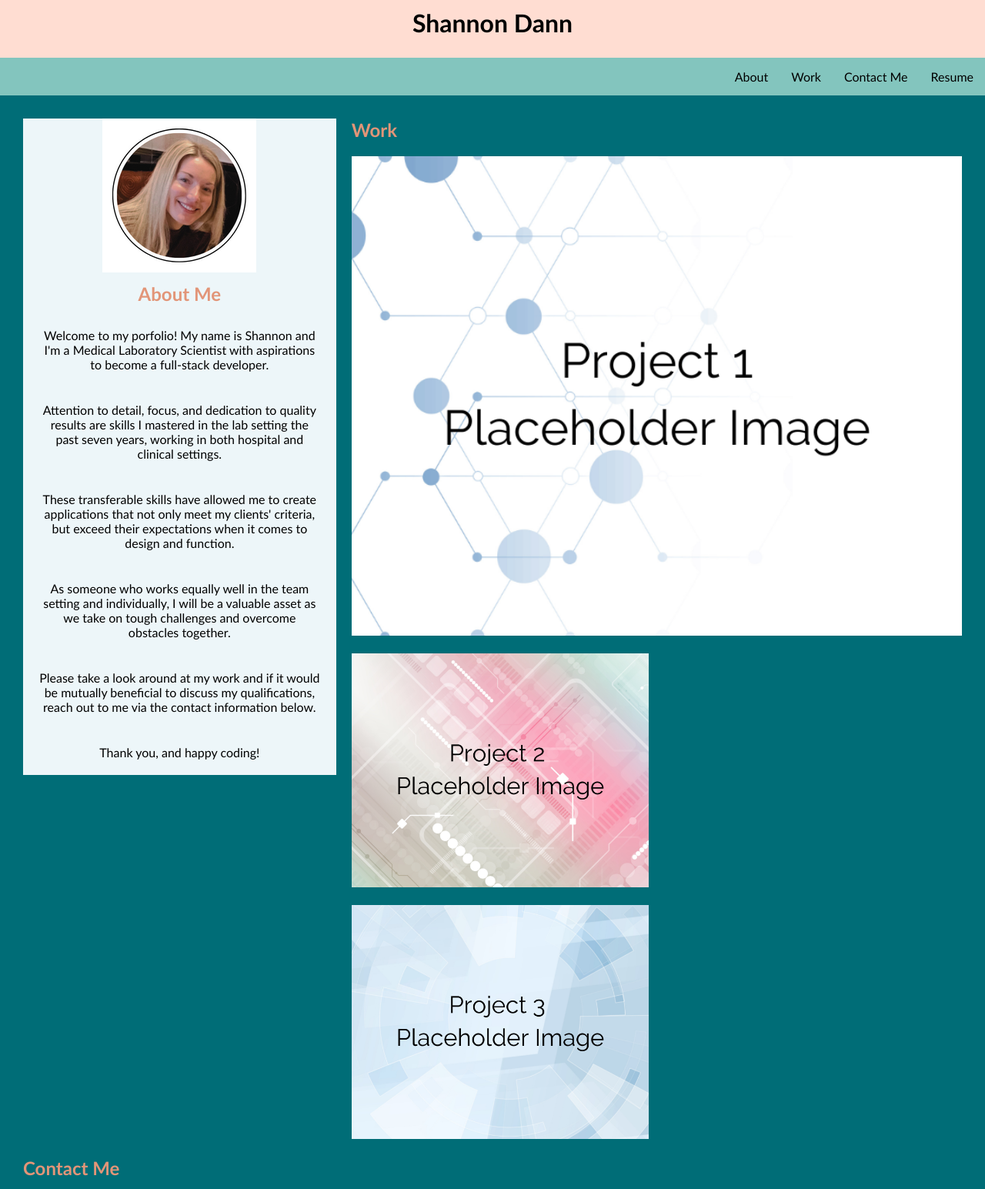
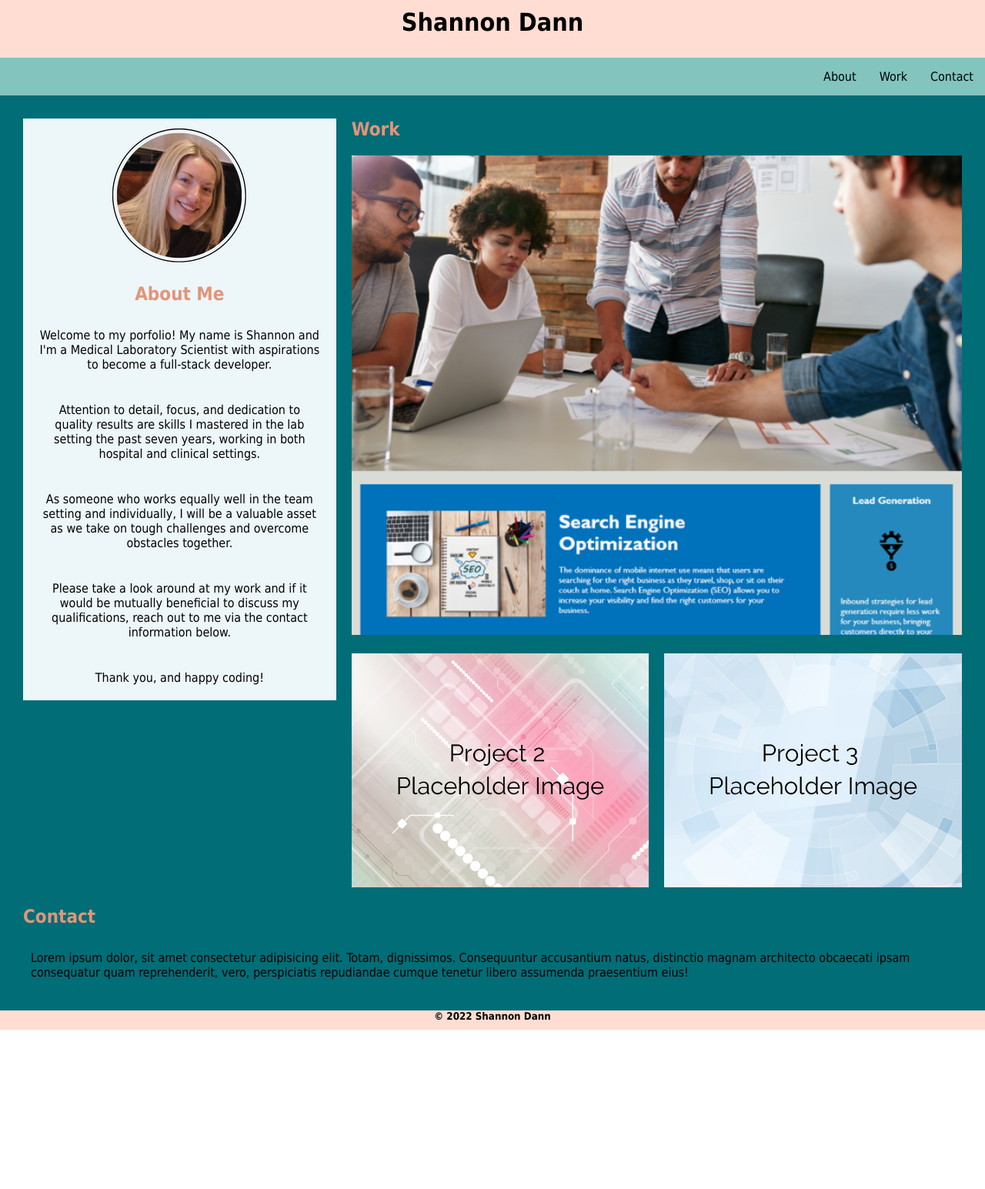
Before and after one commit to smdann/homework-professional-portfolio, a plain HTML site: page index.html in a window 1280 px wide. Shown: the top 1545 px of the page at 77% size. After the commit the page ends 1338 px from the top, so only its background shows below. Drawn offline with Linux system fonts and the light colour scheme.

Commit message:
Adjusted flexbox (moved smaller work images into column). Added pseudoclasses to nav links and work images for hover effect.

```diff
--- a/assets/css/style.css
+++ b/assets/css/style.css
@@ -3,7 +3,7 @@
     margin: 0;
     padding: 0;
     box-sizing: border-box;
-    font-family: 'Calibri', 'Tahoma', 'sans-serif'
+    font-family: 'Tahoma', 'sans-serif'
 }
 
 /* Header */
@@ -36,13 +36,13 @@ nav {
     text-align: center;
 }
 
-a:hover, a:link {
+a:visited, a:link {
     color: rgb(0, 0, 0);
     text-decoration: none;
 }
 
-a:visited {
-    color: black;
+a:hover {
+    color: #EDF6F9;
 }
 
 /* Aside - About Me Section */
@@ -56,16 +56,6 @@ aside {
 .self-photo {
     max-width: 75%;
 }
-
-/* .about-header {
-    flex-direction: column;
-    flex: 2 ;
-}
-
-.about-paragraph {
-    flex-direction: column;
-    flex: 3 ;
-} */
 
 /* Main Section */
 main {
@@ -86,7 +76,8 @@ p {
 
 /* Work Section */
 .work-section {
-    flex-wrap: wrap;
+    display: flex;
+    flex-direction: column;
     flex: 2;
 }
 
@@ -99,13 +90,22 @@ p {
     padding: 10px;
 }
 
+.work-row {
+    display: flex;
+    flex-direction: row;
+}
+
 .work-image-2, .work-image-3 {
-    width: 50%;
+    width: 100%;
     padding: 10px;
 }
 
 .work-figures:hover .caption-overlay {
-    opacity: 1;
+    opacity: 0.9;
+}
+
+.work-figures:hover {
+    opacity: 0.9;
 }
 
 .caption-overlay {
--- a/index.html
+++ b/index.html
@@ -18,14 +18,13 @@
   <nav>
     <a href="#about-me" class="nav-link">About</a>
     <a href="#work" class="nav-link">Work</a>
-    <a href="#contact-me" class="nav-link">Contact Me</a>
-    <a href="#resume" class="nav-link">Resume</a>
+    <a href="#contact-me" class="nav-link">Contact</a>
   </nav>
 
   <main>
     <!-- Aside Section -->
     <aside>
-        <img class="self-photo" src="./assets/images/Self Image-2.png" alt="Shannon Dann" />
+        <img class="self-photo" src="./assets/images/self-image.png" alt="Shannon Dann" />
 
         <h2 id="about-me">About Me</h2>
 
@@ -34,10 +33,6 @@
 
           <p>
             Attention to detail, focus, and dedication to quality results are skills I mastered in the lab setting the past seven years, working in both hospital and clinical settings.
-          </p>
-
-          <p>
-            These transferable skills have allowed me to create applications that not only meet my clients' criteria, but exceed their expectations when it comes to design and function.
           </p>
 
           <p>
@@ -59,37 +54,32 @@
         <h2 id="work">Work</h2>
             <figure class="work-figures">
               <a href="https://www.google.com/">
-                <img class="work-image-1" src="./assets/images/project-1-placeholder-image.png" alt="project 1 placeholder image" />
+                <img class="work-image-1" src="./assets/images/horiseon-webpage-screenshot.png" alt="Horiseon webpage screenshot" />
               </a>
-            <figcaption class="caption-overlay">Code Refactor</figcaption>
+            <figcaption class="caption-overlay">Code Refactor Project</figcaption>
             </figure>
 
+            <div class="work-row">
             <figure class="work-figures">
               <a href="https://www.google.com" >
                 <img class="work-image-2" src="./assets/images/project-2-placeholder-image.png" alt="project 2 placeholder image" />
               </a>
-            <figcaption class="caption-overlay">Project 2 - Coming soon!</figcaption>
+            <figcaption class="caption-overlay">Coming soon!</figcaption>
             </figure>
 
             <figure class="work-figures">
               <a href="https://www.google.com">
                 <img class="work-image-3" src="./assets/images/project-3-placeholder-image.png" alt="project 3 placeholder image" />
               </a>
-            <figcaption class="caption-overlay">Project 3 - Coming soon!</figcaption>
+            <figcaption class="caption-overlay">Coming soon!</figcaption>
             </figure>
+          </div>
       </section>
 
       <section class="contact-me">
-        <h2 id="contact-me">Contact Me</h2>
+        <h2 id="contact-me">Contact</h2>
           <p>Lorem ipsum dolor, sit amet consectetur adipisicing elit. Totam, dignissimos. Consequuntur accusantium natus, distinctio magnam architecto obcaecati ipsam consequatur quam reprehenderit, vero, perspiciatis repudiandae cumque tenetur libero assumenda praesentium eius!</p>
           <!-- <p><a href="mailto:smdann17@gmail.com">Email</a></p> -->
-      </section>
-
-      <section class="work-history">
-        <h2 id="resume">Resume</h2>
-          <p>Lorem ipsum dolor, sit amet consectetur adipisicing elit. Odio commodi provident deserunt corporis. Error corrupti recusandae beatae eligendi aut quisquam tempora quo. Alias unde dolores dolorum. Adipisci corporis rerum totam?</p>
-
-          <p>Lorem ipsum dolor, sit amet consectetur adipisicing elit. Laudantium, dolorum unde? Dignissimos temporibus sed quae pariatur cum. Perferendis ex, inventore praesentium alias iusto voluptates odit, quibusdam sequi incidunt a ea.</p>
       </section>
     </main>
 </body>
```
Also changed, not shown: assets/images/Self Image-2.png (deleted), assets/images/horiseon-webpage-screenshot.png (added), assets/images/project-1-placeholder-image.png (deleted), assets/images/self-image.png (added).
